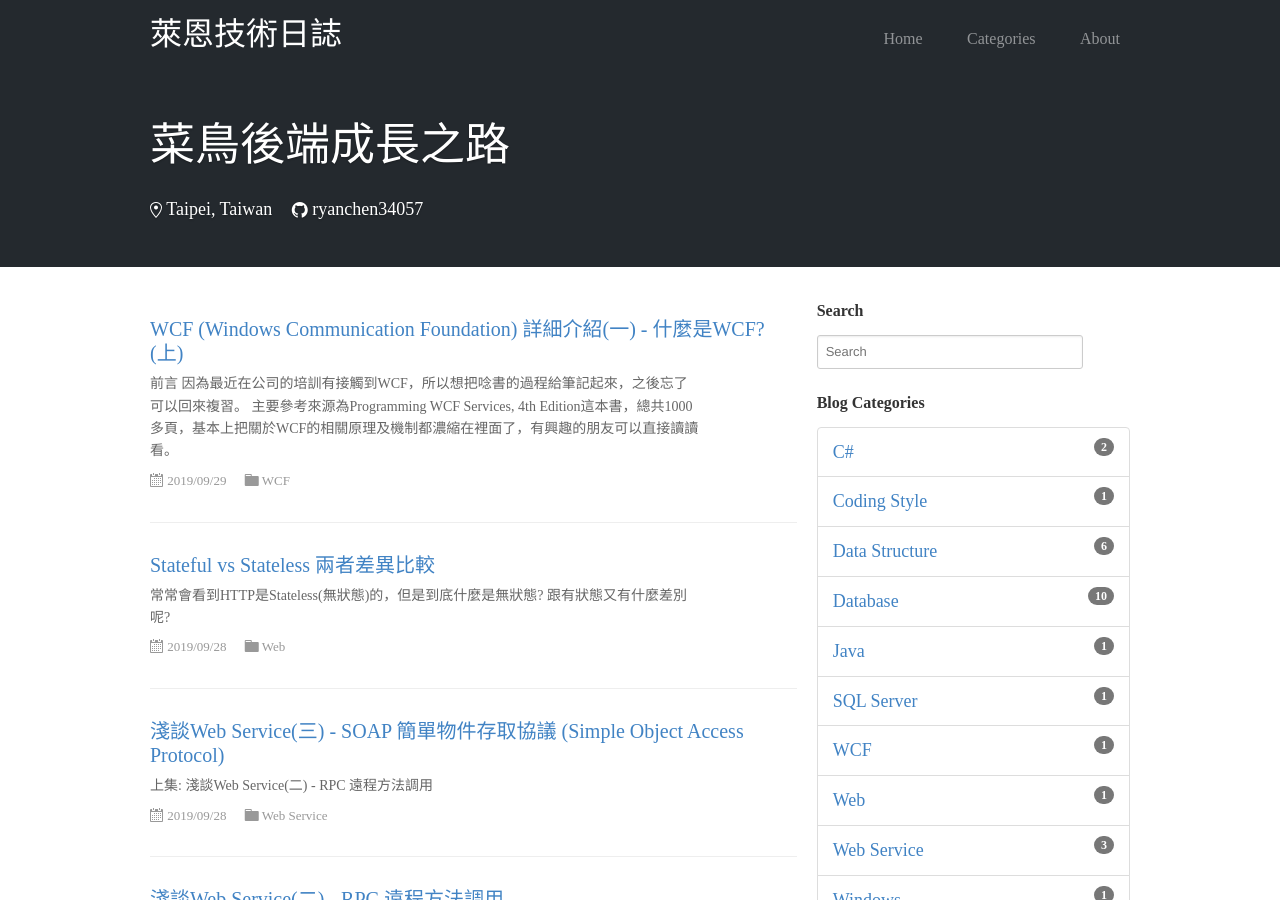
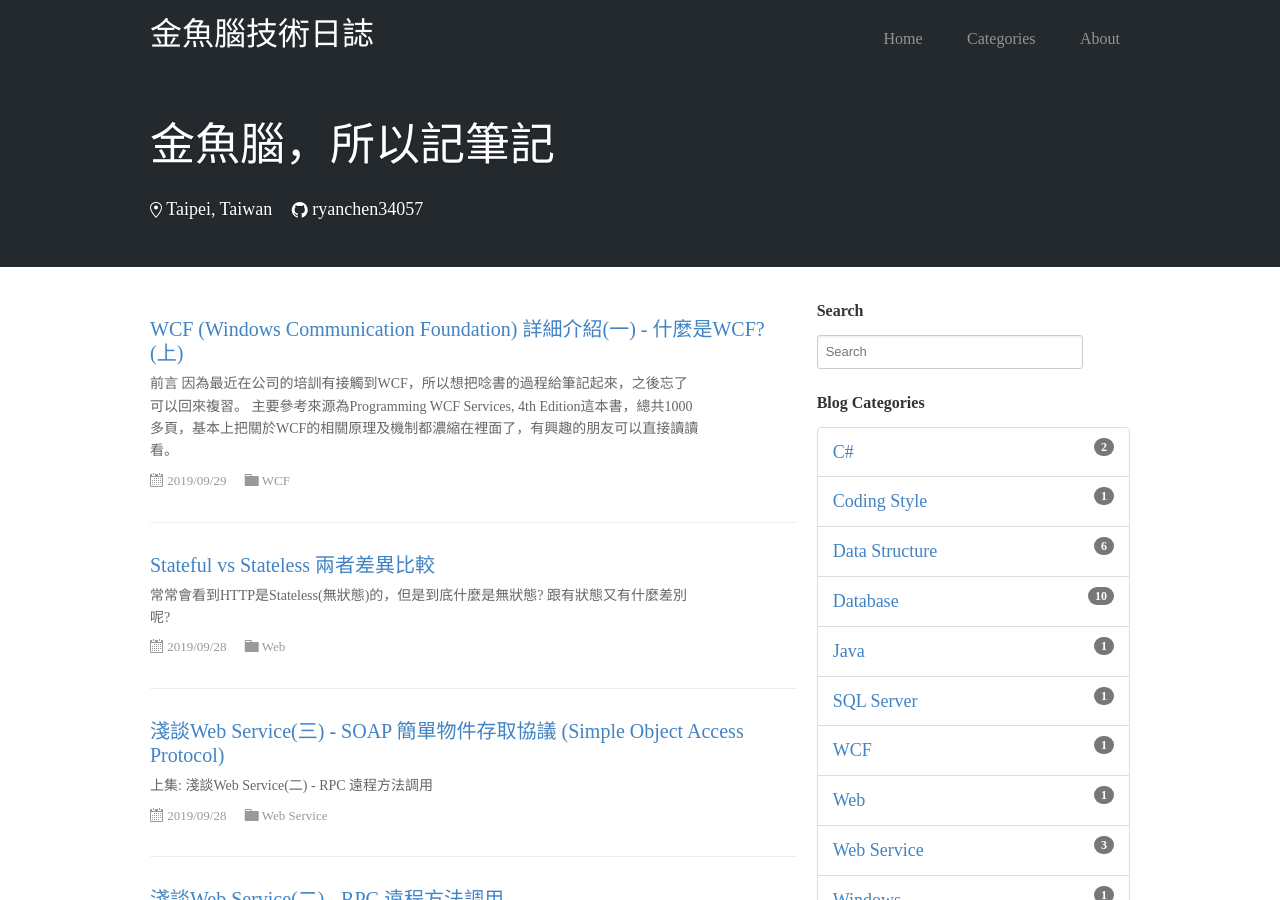
Before and after one commit to ryanchen34057/ryanchen34057.github.io, a Jekyll site: the page built from index.html, in a window 1280 px wide and 900 px high. Built offline with Jekyll 4.4.1, drawn with Linux system fonts in a browser that asks for light colours; the list of posts is cut into pages by our own code.

Commit message:
Update _config.yml

```diff
--- a/_config.yml
+++ b/_config.yml
@@ -4,8 +4,8 @@
 baseurl:
 url: https://ryanchen34057.github.io
 date_format: "ordinal"
-title: 萊恩技術日誌
-subtitle: "菜鳥後端成長之路"
+title: 金魚腦技術日誌
+subtitle: "金魚腦，所以記筆記"
 description: "金魚腦，所以記筆記"
 keywords: 萊恩, 技術日誌, ryan, 後端工程師
 timezone: Asia/Taipei
```
